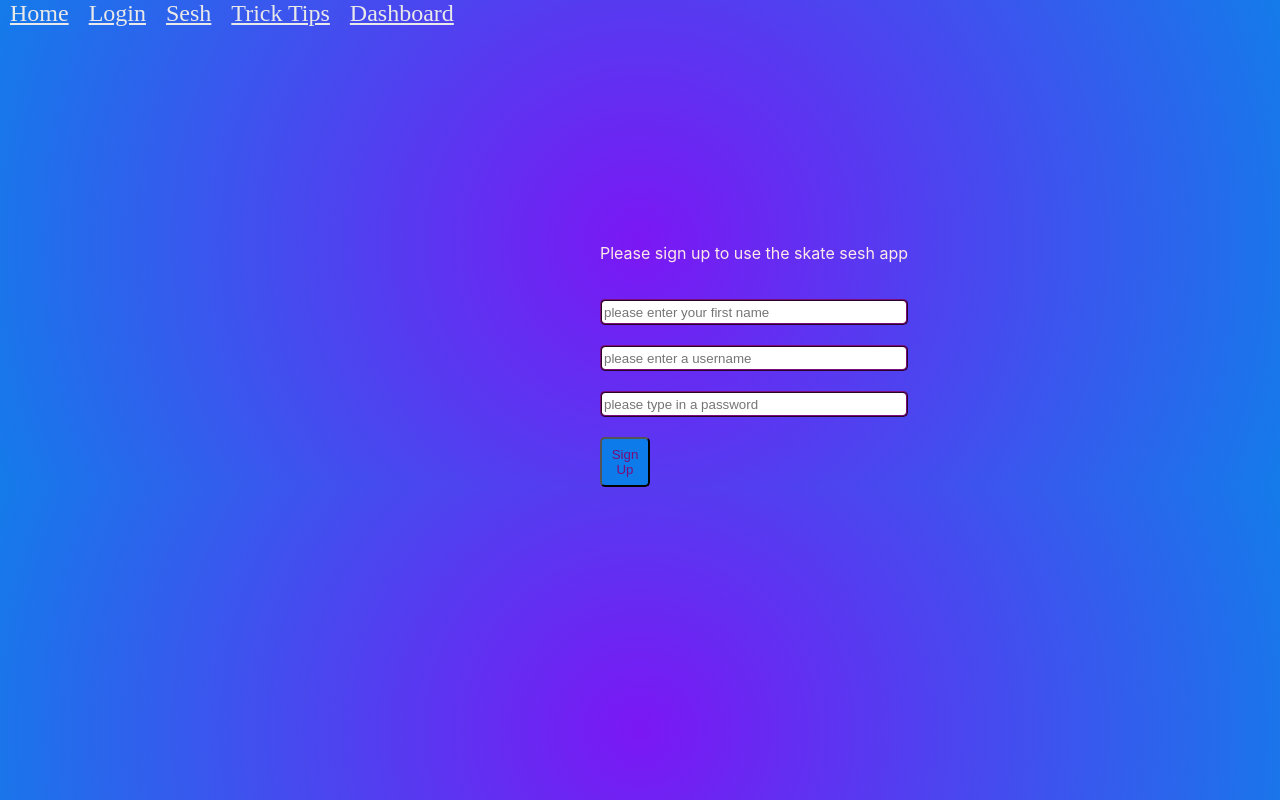
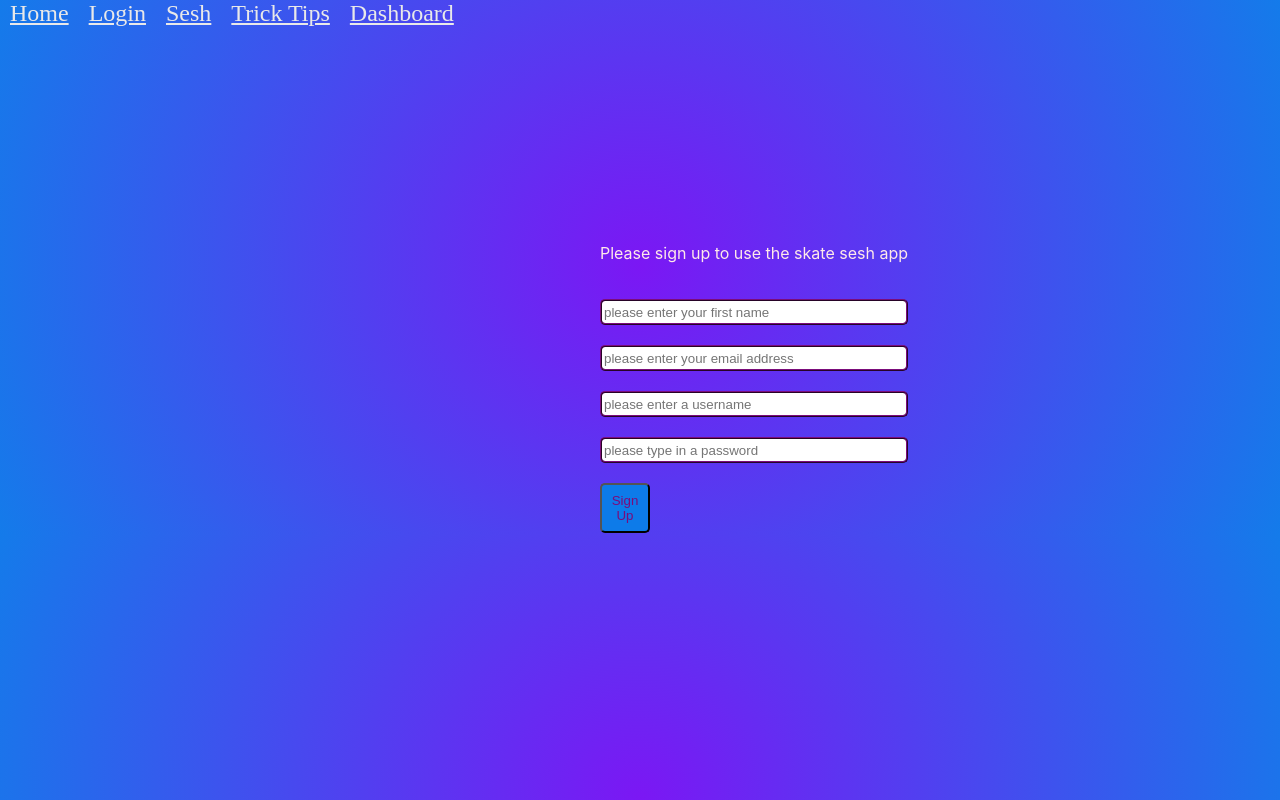
Before and after one commit to NekoCarreraDesigns/skate-sesh, a React (Create React App) app in the folder skate-sesh/: page /sign-up in a window 1280 px wide. Built offline with nearby package versions, Linux system fonts and the light colour scheme.

Commit message:
added handlechange and handlesubmit function to user sign up

```diff
--- a/skate-sesh/src/pages/Main/Main.css
+++ b/skate-sesh/src/pages/Main/Main.css
@@ -1,4 +1,4 @@
-.password-input, .username-input, .name, .username, .password {
+.password-input, .username-input, .name, .username, .email, .first-name, .password {
     width: 300px;
     height: 20px;
     border-radius: 5px;
--- a/skate-sesh/src/pages/Main/Main.js
+++ b/skate-sesh/src/pages/Main/Main.js
@@ -22,7 +22,7 @@ const Main = () => {
         <br />
         <button className='login-button'>Login</button>
         <br />
-        <a href='/user-sign-up' className='sign-up-link'>
+        <a href='/sign-up' className='sign-up-link'>
           Not an existing user. Please sign up here
         </a>
         <br />
--- a/skate-sesh/src/pages/Main/Registration.js
+++ b/skate-sesh/src/pages/Main/Registration.js
@@ -1,35 +1,90 @@
-import React from "react";
+import React, { useState } from "react";
+import { useNavigate } from "react-router-dom";
 import "./Main.css";
 
 const Registration = () => {
+  const navigate = useNavigate();
+  const [formData, setFormData] = useState({
+    firstName: "",
+    email: "",
+    username: "",
+    password: "",
+  });
+
+  const handleNameChange = (event) => {
+    const { name, value } = event.target;
+    setFormData({ ...formData, [name]: value });
+  };
+
+  const handleFormSubmit = async (event) => {
+    event.preventDefault();
+    try {
+      let path = `/main`;
+      const response = await fetch("/user-sign-up", {
+        method: "POST",
+        headers: { "Content-Type": "application/json" },
+        body: JSON.stringify(formData),
+      });
+      if (response.ok) {
+        response.status(200).json({ message: "Registration Successful" });
+        navigate(path);
+      } else {
+        const data = await response.json();
+        console.error(data.message);
+      }
+    } catch (error) {
+      console.error(error);
+    }
+  };
+
   return (
     <>
-      <div className='form-div'>
+      <form className='form-div' onSubmit={handleFormSubmit}>
         <p className='intro-paragraph'>
           Please sign up to use the skate sesh app
         </p>
         <br />
         <input
-          className='username'
+          className='first-name'
           label='first-name'
-          placeholder='please enter your first name'></input>
+          placeholder='please enter your first name'
+          name='firstName'
+          value={formData.firstName}
+          onChange={handleNameChange}></input>
+        <br />
+        <br />
+        <input
+          className='email'
+          label='first-name'
+          placeholder='please enter your email address'
+          name='email'
+          value={formData.email}
+          onChange={handleNameChange}></input>
         <br />
         <br />
         <input
           className='username'
           label='username'
-          placeholder='please enter a username'></input>
+          placeholder='please enter a username'
+          name='username'
+          value={formData.username}
+          onChange={handleNameChange}></input>
         <br />
         <br />
         <input
           className='password'
           type='password'
           label='password'
-          placeholder='please type in a password'></input>
+          placeholder='please type in a password'
+          name='password'
+          value={formData.password}
+          onChange={handleNameChange}></input>
         <br />
         <br />
-        <button className='sign-up-button'>Sign Up</button>
-      </div>
+        <button className='sign-up-button' type='submit'>
+          Sign Up
+        </button>
+      </form>
     </>
   );
 };
```
